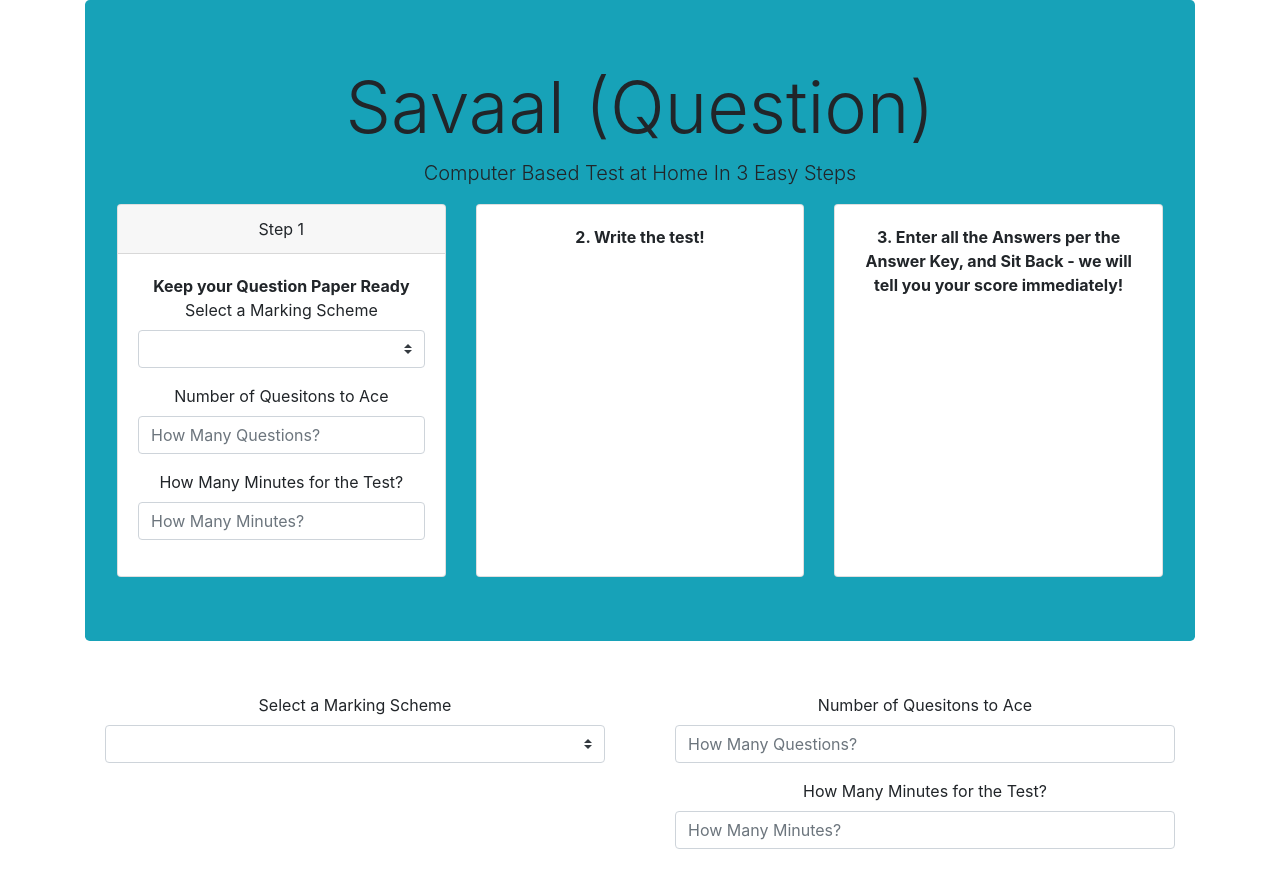
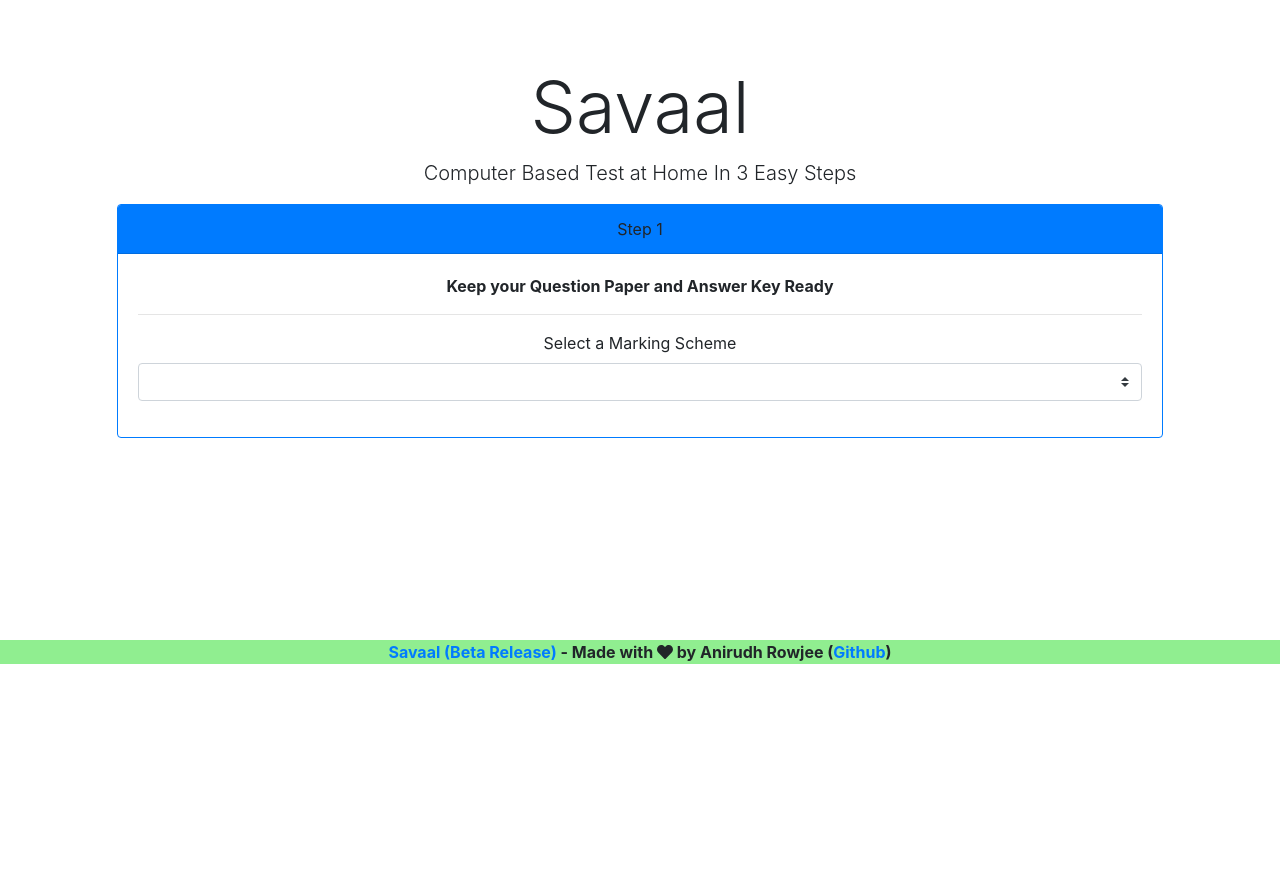
Before and after one commit to anirudhRowjee/savaal, a Vue app: page / in a window 1280 px wide. After the commit the page ends 800 px from the top, so only its background shows below. Built offline with nearby package versions, Linux system fonts and the light colour scheme.

Commit message:
Quashed some Bugs per readme, minor UI changes

```diff
--- a/src/App.vue
+++ b/src/App.vue
@@ -2,6 +2,10 @@
   <div>
     <meta name="viewport" content="width=device-width, initial-scale=1, shrink-to-fit=no">
     <router-view class='rv' />
+    <div class='footer'>
+      <a class='silentLink' href='https://savaal.xyz'> Savaal (Beta Release) </a> - Made with <font-awesome-icon icon='heart'></font-awesome-icon> by Anirudh Rowjee
+      (<a class='silentLink' href='https://github.com/anirudhRowjee'>Github</a>)
+    </div>
   </div>
 </template>
 
@@ -15,6 +19,25 @@
 
 .footer{
   position: absolute;
+  width: 100%;
+  font-weight: bold;
+  background-color: lightgreen;
+}
+
+.silentLink:link {
+  text-decoration: none;
+}
+
+.silentLink:visited {
+  text-decoration: none;
+}
+
+.silentLink:hover {
+  text-decoration: underline;
+}
+
+.silentLink:active {
+  text-decoration: underline;
 }
 
 </style>
--- a/src/components/test_questionbox.vue
+++ b/src/components/test_questionbox.vue
@@ -18,10 +18,10 @@
 
 
         <b-btn-group >
-          <b-btn @click='updateQuestion("p")' variant='outline-primary'> <font-awesome-icon icon='arrow-left' />  </b-btn>
+          <b-btn v-show='showLArrow' @click='updateQuestion("p")' variant='outline-primary'> <font-awesome-icon icon='arrow-left' />  </b-btn>
           <b-btn v-if='isQuestionChecked()' @click='clearChoices()' variant='outline-primary'> Clear </b-btn>
           <b-btn @click='markForEvaluation()' :variant='evalButtonStatus()'> Mark For Evaluation </b-btn>
-          <b-btn @click='updateQuestion("f")' variant='outline-primary'> <font-awesome-icon icon='arrow-right' /> </b-btn>
+          <b-btn v-show='showRArrow' @click='updateQuestion("f")' variant='outline-primary'> <font-awesome-icon icon='arrow-right' /> </b-btn>
         </b-btn-group>
 
       <br>
@@ -35,16 +35,19 @@ export default {
 
   props: [
     'currentQuestion',
+    'totalQuestionsCount',
+    'showLArrow',
+    'showRArrow'
   ],
 
   data: function () {
     return {
       options: ['A', 'B', 'C', 'D'],
-
     }
   },
 
   methods: {
+
 
     isQuestionChecked(){
       return this.currentQuestion.selectedOption != 'X'
--- a/src/components/test_questionlist.vue
+++ b/src/components/test_questionlist.vue
@@ -20,7 +20,7 @@
 
       </b-card-text>
 
-        <b-btn @click='this.$emit("evaluate-test")' variant='outline-success'> Submit Test </b-btn>
+        <b-btn @click='emitEvaluateTest()' variant='outline-success'> Submit Test </b-btn>
 
       <br>
     </b-card>
@@ -59,10 +59,18 @@ export default {
 
     },
 
+    emitEvaluateTest() {
+      this.$emit('evaluate-test')
+    },
+
     getColorFromQuestion(question){
       if ( question.eval ){
         // overrides everything else
-        return "warning"
+        if ( question.selectedOption == 'X'){
+          return "danger"
+        } else {
+          return "warning"
+        }
       }
       else {
         // if answered, return success, else return dark
--- a/src/components/test_topbar.vue
+++ b/src/components/test_topbar.vue
@@ -53,6 +53,7 @@ export default {
     },
     handleExpire() {
       alert("Complete")
+      this.$emit('time-expire')
     },
     emitEvaluateTest() {
       this.$emit('evaluate-test')
--- a/src/main.js
+++ b/src/main.js
@@ -11,13 +11,14 @@ import 'bootstrap-vue/dist/bootstrap-vue.css'
 
 
 import { library } from '@fortawesome/fontawesome-svg-core'
-import { faCoffee, faArrowRight, faArrowLeft } from '@fortawesome/free-solid-svg-icons'
+import { faCoffee, faArrowRight, faArrowLeft, faHeart } from '@fortawesome/free-solid-svg-icons'
 import { FontAwesomeIcon } from '@fortawesome/vue-fontawesome'
 
 library.add(
   faCoffee,
   faArrowRight,
   faArrowLeft,
+  faHeart,
 )
 
 Vue.component('font-awesome-icon', FontAwesomeIcon)
--- a/src/views/Correction.vue
+++ b/src/views/Correction.vue
@@ -134,8 +134,13 @@ export default {
 
   mounted() {
     this.questions = this.getQuestions
-    console.log(this.questions)
-    this.generated_codex = this.getCodexFromQuestions()
+    if ( this.questions && this.getQuestionsCount){
+      console.log(this.questions)
+      this.generated_codex = this.getCodexFromQuestions()
+    } else {
+      alert("Please Create A Test First!")
+      this.$router.push('/')
+    }
   }
 }
 </script>
--- a/src/views/Home.vue
+++ b/src/views/Home.vue
@@ -1,17 +1,23 @@
 <template>
-  <div>
+  <div class='parent'>
 
     <b-container>
       <b-jumbotron
-        header='Savaal (Question)'
+        header='Savaal'
         lead='Computer Based Test at Home In 3 Easy Steps'
-        bg-variant='info'
+        bg-variant='white'
         >
         <b-card-group deck>
-          <b-card header='Step 1'>
+          <b-card
+            border-variant="primary"
+            header-text-variant='black'
+            header-bg-variant='primary'
+            header='Step 1'>
             <strong>
-              Keep your Question Paper Ready
+              Keep your Question Paper and Answer Key Ready
             </strong>
+            <br>
+            <hr>
 
               <b-form-group
                 label='Select a Marking Scheme'
@@ -64,6 +70,19 @@
                 </b-input-group>
               </b-form-group>
 
+          </b-card>
+          <b-card
+            header='Step 2'
+            v-if='msSelected'
+            header-text-variant='black'
+            border-variant="primary"
+            header-bg-variant='primary'
+            >
+            <strong>
+              Add Some more Details about the test
+            </strong>
+            <br>
+            <hr>
               <b-form-group label='Number of Quesitons to Ace' label-for='nq-input'>
                 <b-form-input
                   required
@@ -84,6 +103,21 @@
                   v-model='test.time'
                   />
               </b-form-group>
+          </b-card>
+
+          <b-card
+            header='Step 3'
+            header-text-variant='black'
+            v-if='test.time && test.n_questions'
+            border-variant="primary"
+            header-bg-variant='primary'
+            >
+            <strong>
+              You can now Write the test.  All the best!
+            </strong>
+            <br>
+            <hr>
+
               <b-form-group
                 :label='getMarkingSchemeLabel()'
                 label-for='start-cta-button'
@@ -94,116 +128,9 @@
 
 
           </b-card>
-          <b-card>
-            <strong>
-              2. Write the test!
-            </strong>
-          </b-card>
-          <b-card>
-            <strong>
-              3. Enter all the Answers per the Answer Key, and Sit Back - we will tell you your score
-              immediately!
-            </strong>
-          </b-card>
         </b-card-group>
       </b-jumbotron>
-      <b-row>
-        <b-col sm text-center>
-          <b-card-body>
-            <!--Form Configurator for Marking Scheme -->
-            <b-form>
-              <b-form-group
-                label='Select a Marking Scheme'
-                label-for='markingschemeselector'
-                >
-                <b-form-select @change='handleSelect' id='markingschemeselector' v-if='globalmarkingschemes' v-model='test.getMarkingScheme' >
-                  <b-form-select-option
-                    v-for='ms in globalmarkingschemes'
-                    :key='ms.name'
-                    :value='ms.name'
-                    >
-                    {{ ms.name }}
-                  </b-form-select-option>
-                    <b-form-select-option value='custom' @select='changeReadonlyStatus(false)'
-                                          @click ='changeReadonlyStatus(false)' selected>
-                      Custom
-                    </b-form-select-option>
-                </b-form-select>
-              </b-form-group>
-
-              <b-form-group
-                label='Marks for Correct Answer'
-                label-for='correctmarks_input'
-                v-if='msSelected'
-                >
-                <b-input-group id='correctmarks_input' prepend='Add' append='Marks'>
-                  <b-form-input
-                    required
-                    placeholder='Marks for Correct Answer ( Eg 1, 4 )'
-                    type='number'
-                    min=0
-                    :readonly='msEditable'
-                    v-model=test.markingScheme.correct
-                    />
-                </b-input-group>
-              </b-form-group>
-              <b-form-group label='Marks Deducted for incorrect answer'
-                            label-for='incorrectmarks_input'
-                            v-if='msSelected'
-                            >
-                <b-input-group d='incorrectmarks_input' prepend='Remove' append='Marks'>
-                  <b-form-input
-                    required
-                    placeholder='Marks for incorrect Answer ( Eg 1, 4 )'
-                    type='number'
-                    min=0
-                    :readonly='msEditable'
-                    v-model='test.markingScheme.incorrect'
-                    />
-                </b-input-group>
-              </b-form-group>
-              </b-form>
-
-          </b-card-body>
-        </b-col>
-        <b-col sm>
-          <!--Choose Other Details -->
-          <b-card-body>
-            <b-form class='b-card-body'>
-              <b-form-group label='Number of Quesitons to Ace' label-for='nq-input'>
-                <b-form-input
-                  required
-                  type='number'
-                  min=0
-                  id='nq-input'
-                  placeholder="How Many Questions?"
-                  v-model='test.n_questions'
-                  />
-              </b-form-group>
-              <b-form-group label='How Many Minutes for the Test?' label-for='tq-input'>
-                <b-form-input
-                  required
-                  type='number'
-                  id='tq-input'
-                  placeholder="How Many Minutes?"
-                  min=0
-                  v-model='test.time'
-                  />
-              </b-form-group>
-              <b-form-group
-                :label='getMarkingSchemeLabel()'
-                label-for='start-cta-button'
-                v-if='test.markingScheme.correct && test.markingScheme.incorrect'
-                >
-                <b-btn id='start-cta-button' @click='submitTest' variant='success'> Let's Go Practice! </b-btn>
-              </b-form-group>
-              </b-form>
-          </b-card-body>
-        </b-col>
-        <br>
-      </b-row>
     </b-container>
-
   </div>
 </template>
 
@@ -313,4 +240,8 @@ b-col {
 #start-cta-button {
   width: 100%;
 }
+.footer {
+  flex-shrink: 0;
+  text-align: center;
+}
 </style>
--- a/src/views/Results.vue
+++ b/src/views/Results.vue
@@ -24,8 +24,10 @@
         >
         Try One More!
       </b-btn>
+    </b-container>
         <br>
-    </b-container>
+        <br>
+        <br>
   </div>
 </template>
 
```
Also changed, not shown: src/views/Test.vue (+36 -4 lines), 1 other file (tests, documents, lock files or other folders).
